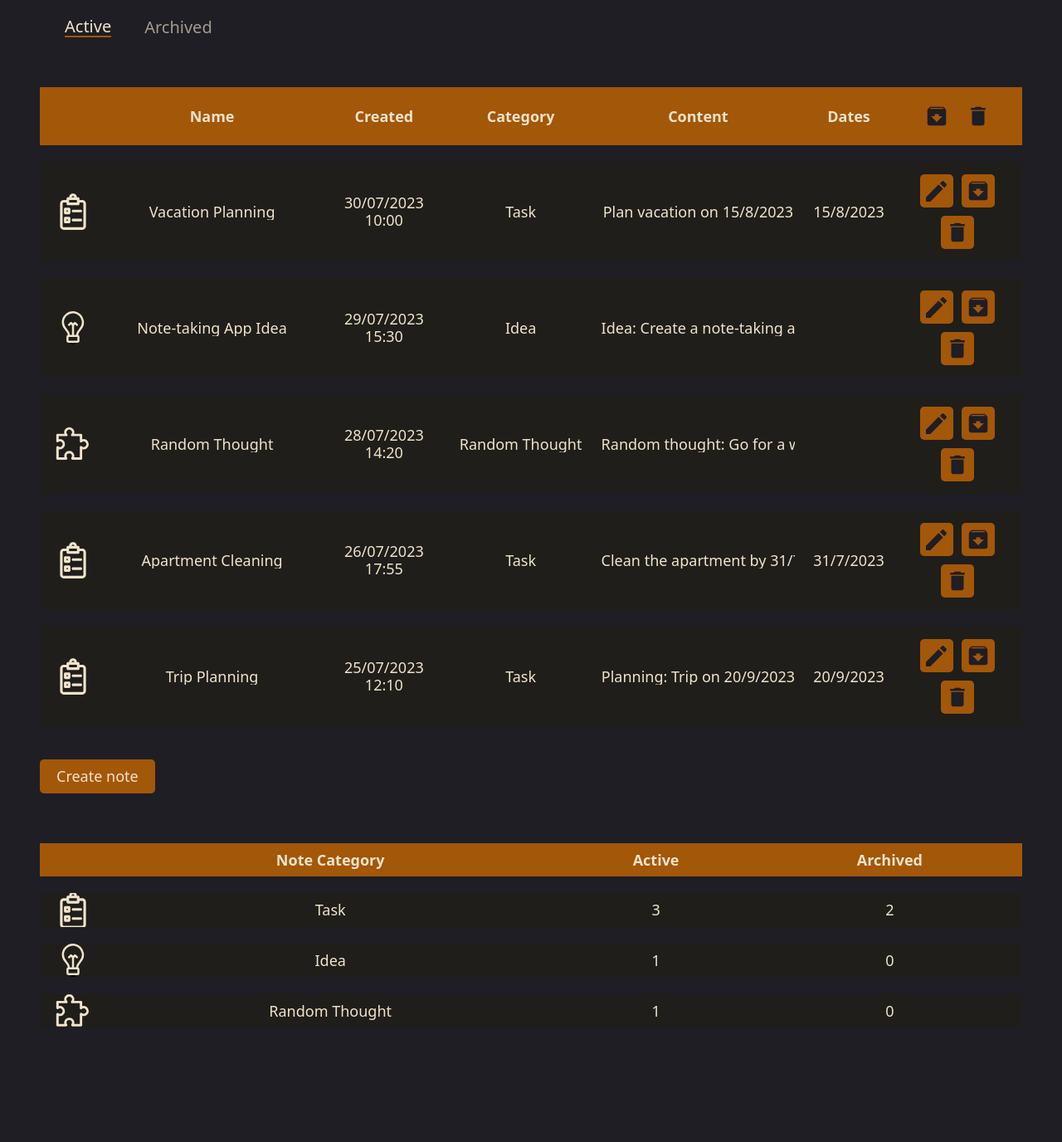
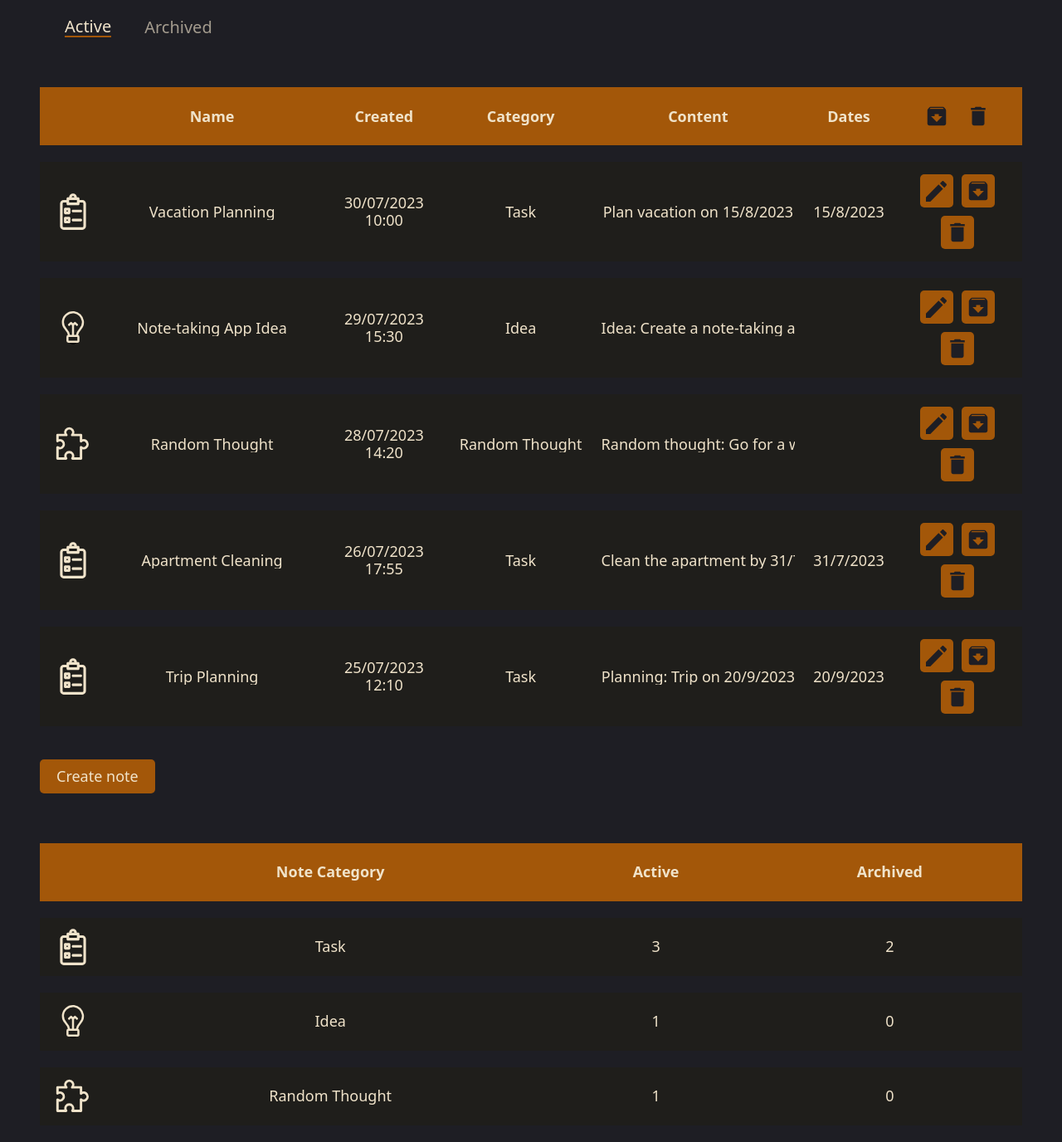
Before and after one commit to Dmytro-Ivanenko/radency_task_2, a React (Create React App) app: page / in a window 1280 px wide. Shown: the whole page at 83% size. Before the commit the page ends 1258 px from the top, so only its background shows below. Built offline with nearby package versions, Linux system fonts and the light colour scheme.

Commit message:
fix row height

```diff
--- a/src/components/Table/table.module.scss
+++ b/src/components/Table/table.module.scss
@@ -5,6 +5,10 @@
   color: var(--font-color1);
   margin-top: 20px;
   font-size: 18px;
+}
+
+.notesTable tr {
+  height: 70px;
 }
 
 .notesTable th,
```
